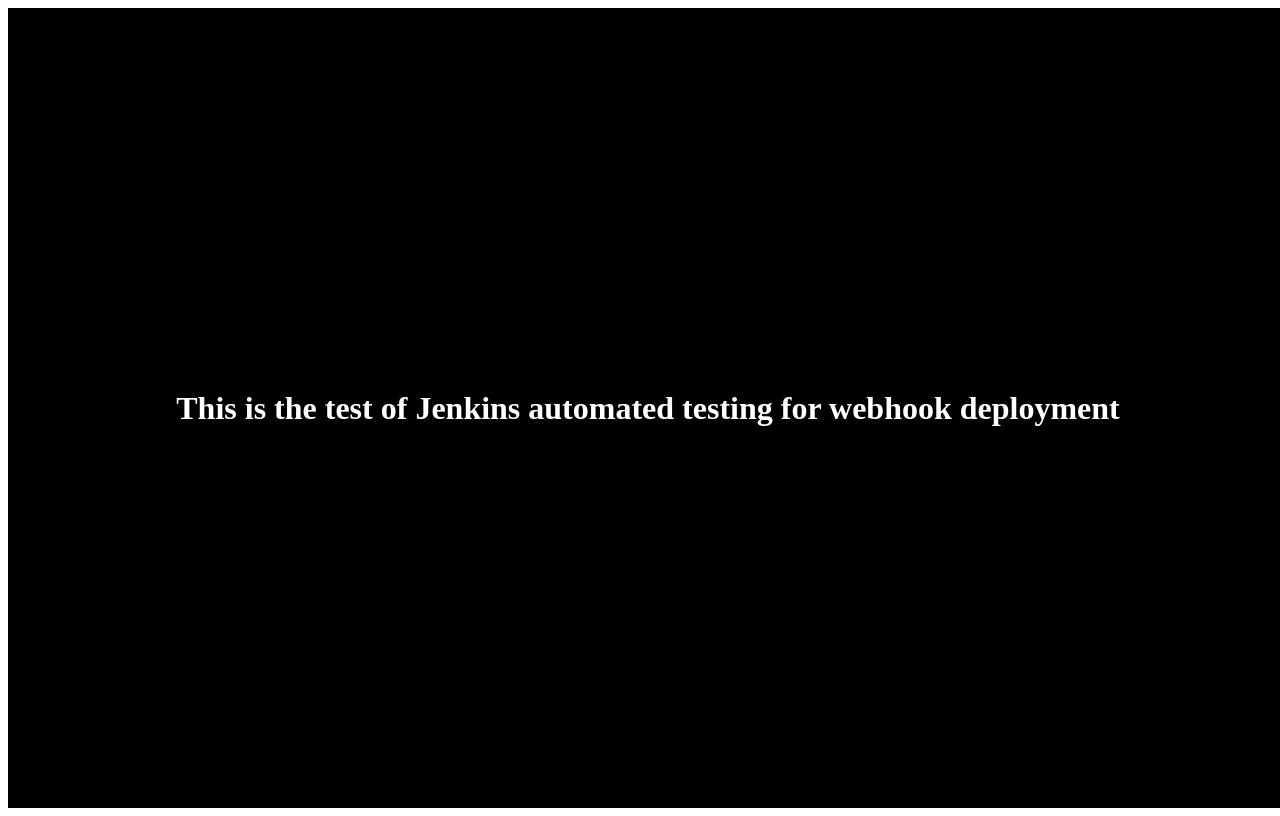
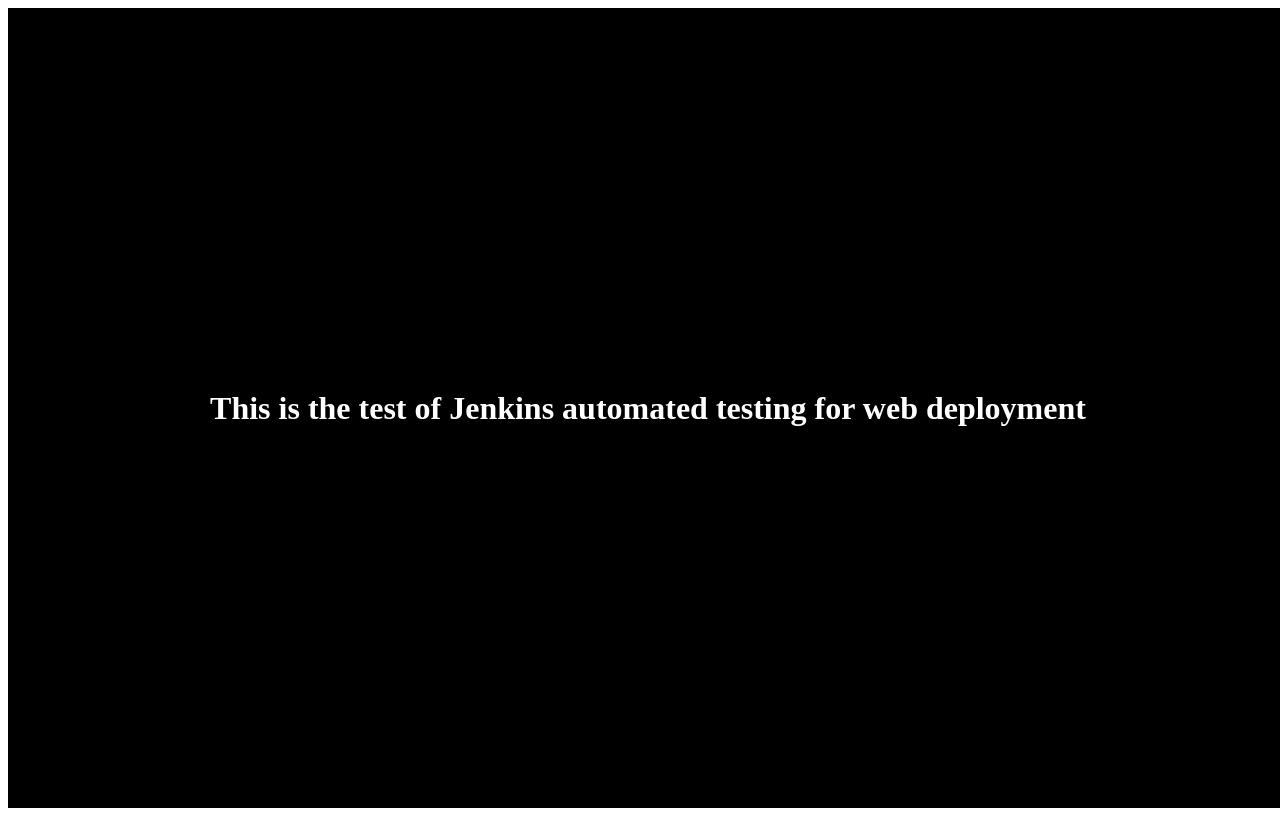
Before and after one commit to sanidhya99/JenkTest, a plain HTML site: page index.html in a window 1280 px wide. Drawn offline with Linux system fonts and the light colour scheme.

Commit message:
Update index.html

```diff
--- a/index.html
+++ b/index.html
@@ -21,7 +21,7 @@
 <body>
     <div id="cont">
 
-        <h1>This is the test of Jenkins automated testing for webhook deployment</h1>
+        <h1>This is the test of Jenkins automated testing for web deployment</h1>
     </div>
 </body>
 </html>
```
